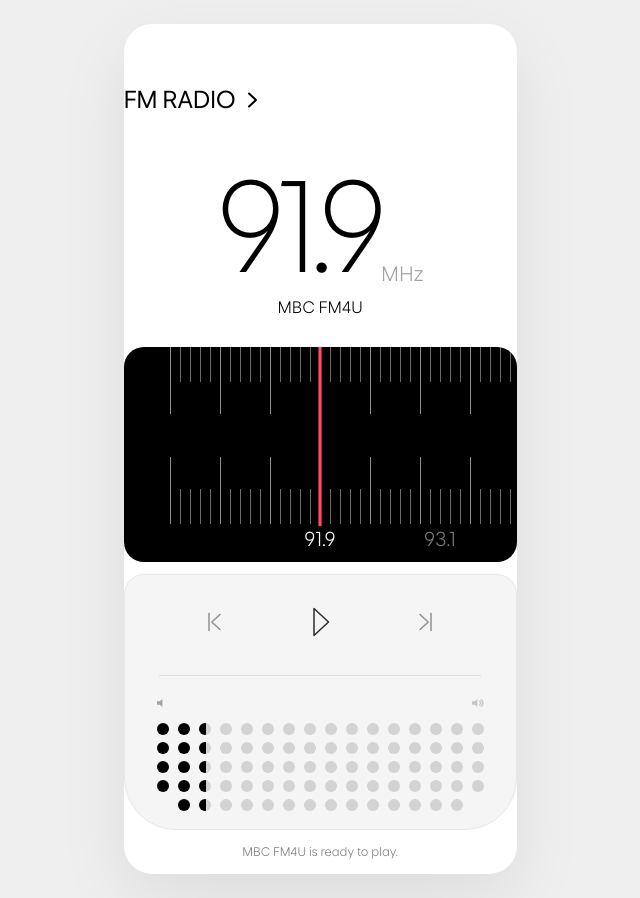
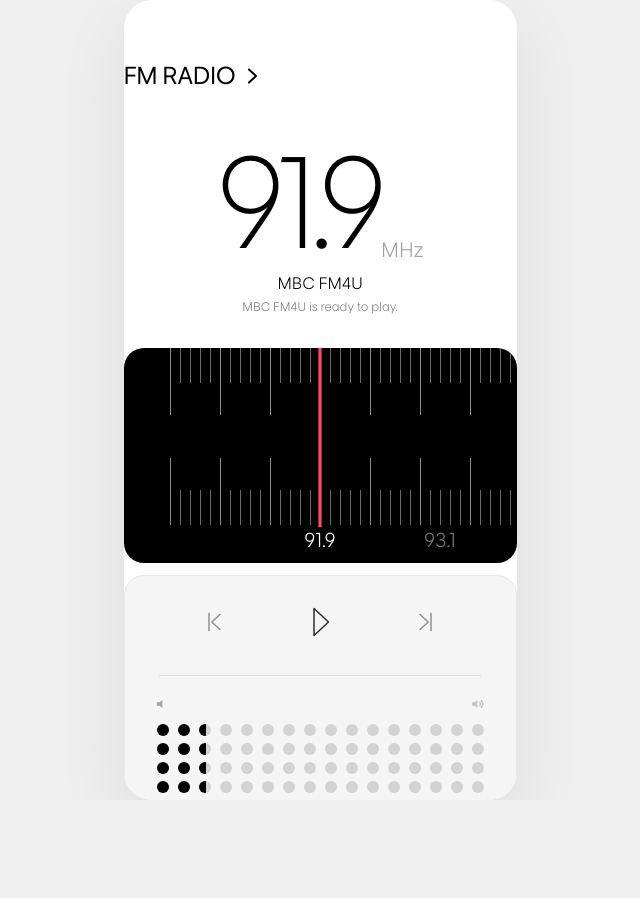
Before and after one commit to extreme1mode-ui/radio-webapp, a React (Vite) app: page / in a window 1280 px wide. Shown: the whole page, without its empty margins (320-960 px from the left). After the commit the page ends 800 px from the top, so only its background shows below. Built offline with nearby package versions, Linux system fonts and the light colour scheme.

Commit message:
Fix layout spacing and status message

```diff
--- a/src/App.css
+++ b/src/App.css
@@ -1,10 +1,13 @@
 .app-shell {
   min-height: 100svh;
+  min-height: 100dvh;
+  height: 100svh;
+  height: 100dvh;
   width: 100%;
   display: flex;
   justify-content: center;
-  padding: 0 16px;
-  box-sizing: border-box;
+  overflow: hidden;
+  padding: 0 6px;
 }
 
 .radio-app {
@@ -13,10 +16,12 @@
   --font-system: 'Guggenheim Sans', 'Inter', 'Helvetica Neue', Arial, sans-serif;
   width: 100%;
   max-width: var(--app-max-width);
-  min-height: 100svh;
+  min-height: 100%;
+  height: 100%;
+  max-height: 874px;
   margin: 0 auto;
   padding: 0 0 12px;
-  box-sizing: border-box;
+  overflow: hidden;
   color: #000000;
   background: #ffffff;
 }
@@ -341,8 +346,8 @@
 
 .status-message {
   width: 100%;
-  margin: 14px 0 0;
-  min-height: 18px;
+  margin: 8px 0 0;
+  min-height: 16px;
   text-align: center;
   font-family: var(--font-display);
   font-size: 12px;
@@ -357,11 +362,11 @@
 
 @media (min-width: 420px) {
   .app-shell {
-    padding: 24px 16px;
+    padding: 0 6px;
   }
 
   .radio-app {
-    min-height: 812px;
+    min-height: 100%;
     border-radius: 28px;
     box-shadow: 0 24px 70px rgba(0, 0, 0, 0.08);
   }
--- a/src/App.jsx
+++ b/src/App.jsx
@@ -849,6 +849,12 @@
             <span className="frequency-unit">MHz</span>
           </div>
           <p className="station-name">{currentStation.name}</p>
+          <p
+            className={`status-message${isLoading ? ' status-message-loading' : ''}`}
+            aria-live="polite"
+          >
+            {statusMessage}
+          </p>
         </section>
 
         <section className="dial-panel" aria-label="Station dial">
@@ -950,13 +956,6 @@
             />
           </div>
         </section>
-
-          <p
-            className={`status-message${isLoading ? ' status-message-loading' : ''}`}
-            aria-live="polite"
-          >
-            {statusMessage}
-          </p>
 
         <audio ref={audioRef} preload="none" />
       </section>
--- a/src/index.css
+++ b/src/index.css
@@ -70,19 +70,31 @@
   font-display: swap;
 }
 
+*,
+*::before,
+*::after {
+  box-sizing: border-box;
+}
+
 html {
+  height: 100%;
   font-family: 'Guggenheim Sans', 'Inter', 'Helvetica Neue', Arial, sans-serif;
   background: #ffffff;
   color: #000000;
   -webkit-font-smoothing: antialiased;
   -moz-osx-font-smoothing: grayscale;
+  overflow: hidden;
+  overscroll-behavior: none;
 }
 
 body {
   margin: 0;
+  height: 100%;
   min-width: 320px;
   background: #ffffff;
   font-family: 'Guggenheim Sans', 'Inter', 'Helvetica Neue', Arial, sans-serif;
+  overflow: hidden;
+  overscroll-behavior: none;
 }
 
 button,
@@ -98,7 +110,9 @@
 }
 
 #root {
-  min-height: 100svh;
+  height: 100%;
+  min-height: 100dvh;
+  overflow: hidden;
 }
 
 @media (min-width: 420px) {
```
